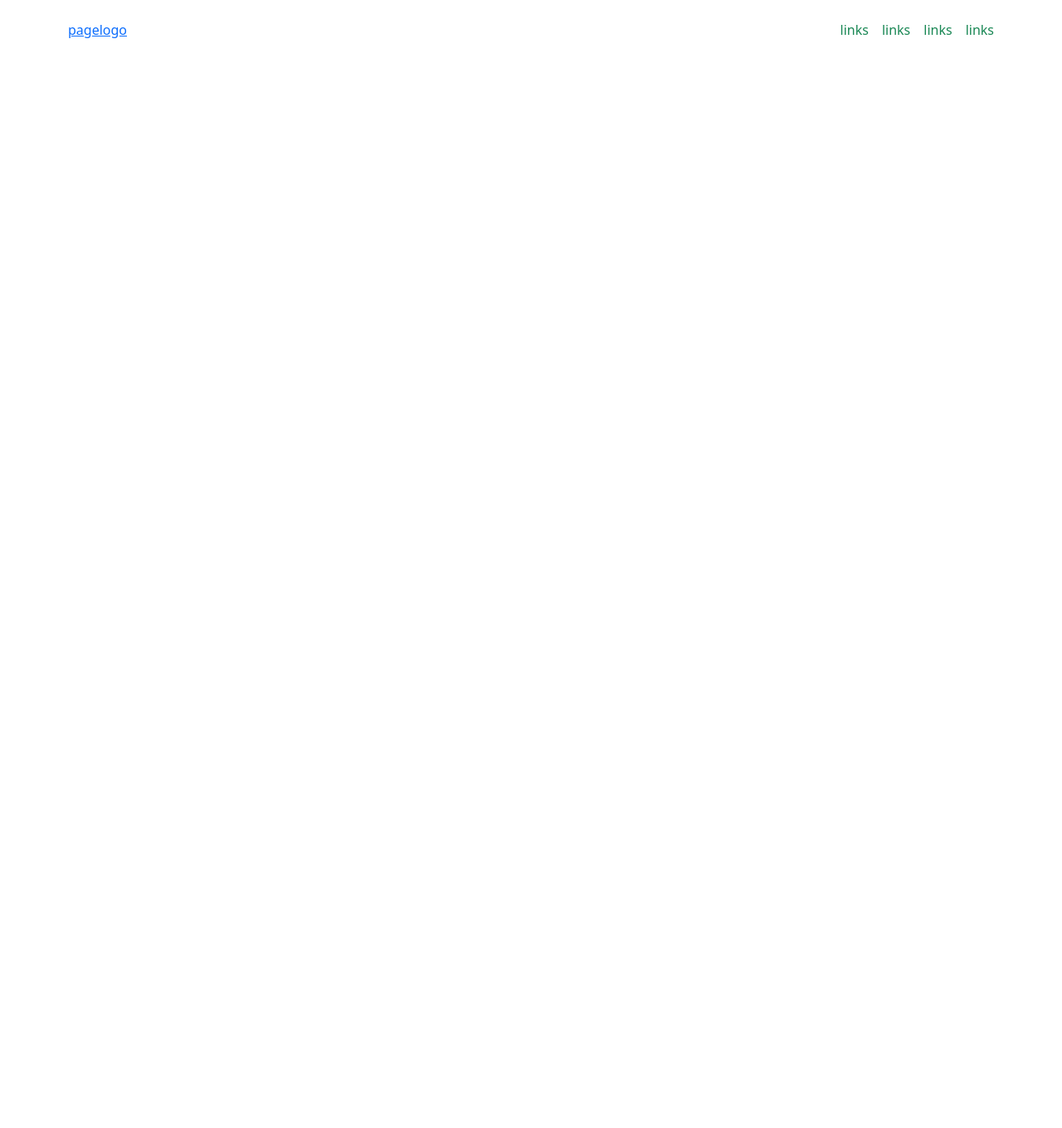
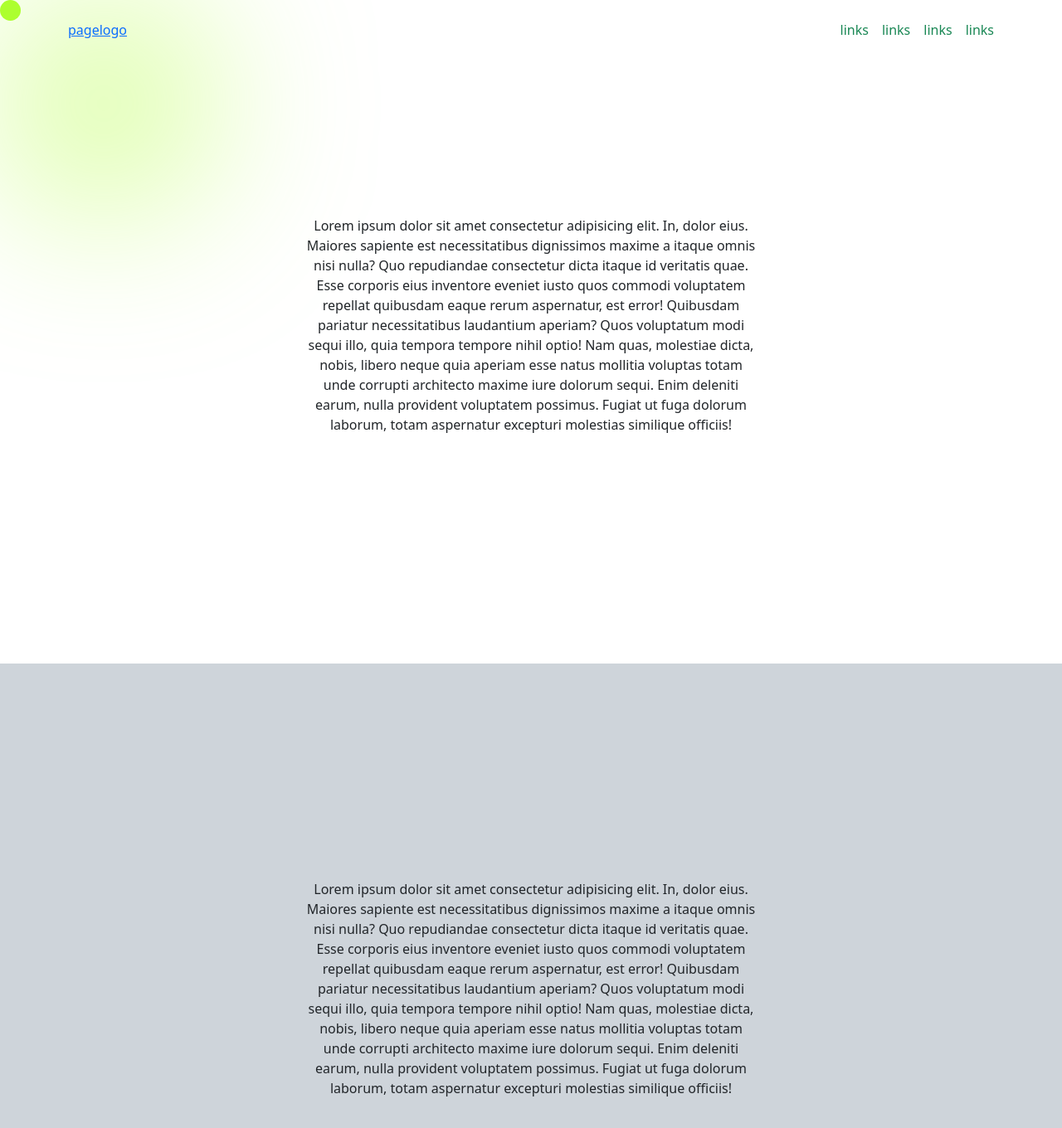
Before and after one commit to radialcode-learn/learn-front-end, a plain HTML site: page responsive-navbar/index.html in a window 1280 px wide. Shown: the whole page at 83% size. Before the commit the page ends 800 px from the top, so only its background shows below. Drawn offline with nearby package versions, Linux system fonts and the light colour scheme.

Commit message:
file setup

```diff
--- /dev/null
+++ b/responsive-navbar/assets/css/style.css
@@ -0,0 +1,74 @@
+* {
+    padding: 0;
+    margin: 0;
+    box-sizing: border-box;
+}
+
+header {
+    position: fixed;
+    top: 0;
+    width: 100%;
+}
+
+.cursorIcon {
+    height: 25px;
+    width: 25px;
+    display: inline-block;
+    position: fixed;
+    background-color: greenyellow;
+    border-radius: 50%;
+}
+
+.cursorblur {
+    content: "";
+    position: absolute;
+    top: 0;
+    left: 0;
+    height: 250px;
+    width: 250px;
+    position: fixed;
+    background-color: rgba(172, 255, 47, 0.507);
+    border-radius: 50%;
+    filter: blur(100px);
+}
+
+@media (max-width:768px) {
+    label[for="menuIcon"] {
+        width: 30px;
+        height: 22px;
+        display: flex;
+        flex-direction: column;
+        justify-content: space-between;
+        cursor: pointer;
+        position: relative;
+        z-index: 1;
+    }
+
+    label[for="menuIcon"]>span {
+        width: 100%;
+        height: 5px;
+        background-color: orange;
+        border-radius: 2px;
+    }
+
+    ul.mobile-view {
+        display: flex;
+        flex-direction: column;
+        justify-content: center;
+        align-items: center;
+        width: 100%;
+        height: 100%;
+        background-color: khaki;
+        position: fixed;
+        top: 0;
+        left: -100%;
+        transition: all 200ms linear;
+        display: none;
+    }
+
+    input[type="checkbox"]:checked+ul {
+        background-color: yellow;
+        display: block;
+        left: 0;
+    }
+}
--- /dev/null
+++ b/responsive-navbar/assets/js/app.js
@@ -0,0 +1,24 @@
+let cursorIcon = document.querySelector(".cursorIcon");
+let cursorblur = document.querySelector(".cursorblur");
+document.addEventListener("mousemove", (dets) => {
+    // console.log(dets);
+
+    cursorIcon.style.left = dets.x + "px"
+    cursorIcon.style.top = dets.y + "px"
+    cursorblur.style.left = dets.x - 120 + "px"
+    cursorblur.style.top = dets.y - 120 + "px"
+})
+
+gsap.to("header", {
+    // backgroundImage: "linear-gradient(180deg, #33A7F9 0 %, rgba(51, 167, 249, 0.45) 63.02 %, rgba(51, 167, 249, 0) 100 %)",
+    backgroundColor: "rgb( 0, 0, 0)",
+    duration: 0.5,
+    scrollTrigger: {
+        trigger: "header",
+        scroller: "body",
+        start: " top  -10%",
+        marker: true,
+        end: "bottom -11%",
+        scrub: 3
+    }
+})
--- a/responsive-navbar/index.html
+++ b/responsive-navbar/index.html
@@ -7,57 +7,12 @@
     <title>Navbar demo code</title>
     <link href="https://cdn.jsdelivr.net/npm/bootstrap@5.3.0/dist/css/bootstrap.min.css" rel="stylesheet"
         integrity="sha384-9ndCyUaIbzAi2FUVXJi0CjmCapSmO7SnpJef0486qhLnuZ2cdeRhO02iuK6FUUVM" crossorigin="anonymous">
-    <style>
-        * {
-            padding: 0;
-            margin: 0;
-            box-sizing: border-box;
-        }
-
-        @media (max-width:768px) {
-            label[for="menuIcon"] {
-                width: 30px;
-                height: 22px;
-                display: flex;
-                flex-direction: column;
-                justify-content: space-between;
-                cursor: pointer;
-                position: relative;
-                z-index: 1;
-            }
-
-            label[for="menuIcon"]>span {
-                width: 100%;
-                height: 5px;
-                background-color: orange;
-                border-radius: 2px;
-            }
-
-            ul.mobile-view {
-                display: flex;
-                flex-direction: column;
-                justify-content: center;
-                align-items: center;
-                width: 100%;
-                height: 100%;
-                background-color: khaki;
-                position: fixed;
-                top: 0;
-                left: -100%;
-                transition: all 200ms linear;
-                display: none;
-            }
-
-            input[type="checkbox"]:checked+ul {
-                background-color: yellow;
-                display: block;
-                left: 0;
-            }
-        }
-    </style>
+    <link rel="stylesheet" href="./assets/css/style.css">
 </head>
 
 <body>
+    <span class="cursorIcon"></span>
+    <span class="cursorblur"></span>
     <header>
         <nav class="py-4">
             <div class="container">
@@ -79,9 +34,60 @@
             </div>
         </nav>
     </header>
+    <section class="min-vh-100 d-flex align-items-center">
+        <div class="container">
+            <div class="row justify-content-center">
+                <div class="col-12 col-lg-6">
+                    <p class="text-center">Lorem ipsum dolor sit amet consectetur adipisicing elit. In, dolor eius.
+                        Maiores
+                        sapiente est necessitatibus dignissimos maxime a itaque omnis nisi nulla? Quo repudiandae
+                        consectetur dicta itaque id veritatis quae. Esse corporis eius inventore eveniet iusto quos
+                        commodi
+                        voluptatem repellat quibusdam eaque rerum aspernatur, est error! Quibusdam pariatur
+                        necessitatibus
+                        laudantium aperiam? Quos voluptatum modi sequi illo, quia tempora tempore nihil optio! Nam quas,
+                        molestiae dicta, nobis, libero neque quia aperiam esse natus mollitia voluptas totam unde
+                        corrupti
+                        architecto maxime iure dolorum sequi. Enim deleniti earum, nulla provident voluptatem possimus.
+                        Fugiat ut fuga dolorum laborum, totam aspernatur excepturi molestias similique officiis!</p>
+                </div>
+            </div>
+        </div>
+    </section>
+    <section class="min-vh-100 bg-dark-subtle d-flex align-items-center">
+        <div class="container">
+            <div class="row justify-content-center">
+                <div class="col-12 col-lg-6">
+                    <p class="text-center">Lorem ipsum dolor sit amet consectetur adipisicing elit. In, dolor eius.
+                        Maiores
+                        sapiente est necessitatibus dignissimos maxime a itaque omnis nisi nulla? Quo repudiandae
+                        consectetur dicta itaque id veritatis quae. Esse corporis eius inventore eveniet iusto quos
+                        commodi
+                        voluptatem repellat quibusdam eaque rerum aspernatur, est error! Quibusdam pariatur
+                        necessitatibus
+                        laudantium aperiam? Quos voluptatum modi sequi illo, quia tempora tempore nihil optio! Nam quas,
+                        molestiae dicta, nobis, libero neque quia aperiam esse natus mollitia voluptas totam unde
+                        corrupti
+                        architecto maxime iure dolorum sequi. Enim deleniti earum, nulla provident voluptatem possimus.
+                        Fugiat ut fuga dolorum laborum, totam aspernatur excepturi molestias similique officiis!</p>
+                </div>
+            </div>
+        </div>
+    </section>
+
     <script src="https://cdn.jsdelivr.net/npm/bootstrap@5.3.0/dist/js/bootstrap.bundle.min.js"
         integrity="sha384-geWF76RCwLtnZ8qwWowPQNguL3RmwHVBC9FhGdlKrxdiJJigb/j/68SIy3Te4Bkz"
         crossorigin="anonymous"></script>
+
+    <script src="https://cdnjs.cloudflare.com/ajax/libs/gsap/3.12.2/gsap.min.js"
+        integrity="sha512-16esztaSRplJROstbIIdwX3N97V1+pZvV33ABoG1H2OyTttBxEGkTsoIVsiP1iaTtM8b3+hu2kB6pQ4Clr5yug=="
+        crossorigin="anonymous" referrerpolicy="no-referrer"></script>
+
+    <script src="https://cdnjs.cloudflare.com/ajax/libs/gsap/3.12.2/ScrollTrigger.min.js"
+        integrity="sha512-Ic9xkERjyZ1xgJ5svx3y0u3xrvfT/uPkV99LBwe68xjy/mGtO+4eURHZBW2xW4SZbFrF1Tf090XqB+EVgXnVjw=="
+        crossorigin="anonymous" referrerpolicy="no-referrer"></script>
+
+    <script src="./assets/js/app.js"></script>
 </body>
 
 </html>
```
